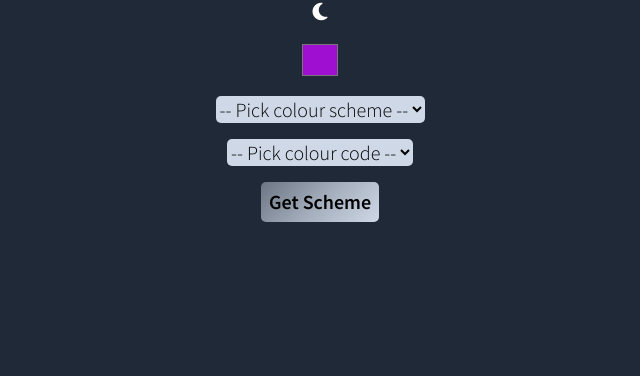
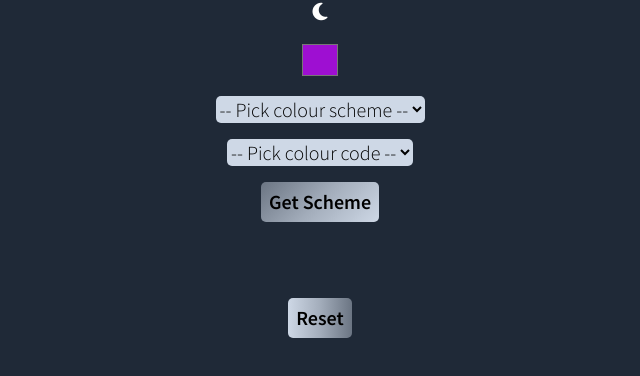
Before and after one commit to JoleneKearse/colour_scheme_generator, a plain HTML site: page index.html in a window 1280 px wide. Both pictures are taken after a click on the button "Get Scheme". Shown: the whole page, without its empty margins (320-960 px from the left). Drawn offline with Linux system fonts and the light colour scheme; no server answers.

Commit message:
Added reset btn

```diff
--- a/index.html
+++ b/index.html
@@ -44,6 +44,7 @@
         <button id="submit">Get Scheme</button>
     </form>
     <div id="scheme-display" class="container"></div>
+    <div id="resetBtnDisplay" class="container"></div>
     <script src="index.js"></script>
 </body>
 </html>
--- a/index.js
+++ b/index.js
@@ -30,6 +30,7 @@ document.querySelector(".theme-icon").addEventListener("click", () => {
 // variables
 const form = document.getElementById("form");
 const schemeDisplay = document.getElementById("scheme-display");
+const resetBtnDisplay = document.getElementById("resetBtnDisplay");
 let colorDiv;
 
 // functions
@@ -48,12 +49,24 @@ const addColorCode = (arr) => {
   colorDiv.appendChild(colorCode);
 };
 
-const addColorDisplayHsv = (arr) => {
-  colorDiv = document.createElement("div");
-  colorDiv.classList.add("color-display-divs");
-  colorDiv.style.backgroundColor = getHexCodesToDisplay(arr);
-  schemeDisplay.appendChild(colorDiv);
-  addColorCode(arr);
+const resetBtn = () => {
+  // create div and button
+  const refreshDiv = document.createElement("div");
+  refreshDiv.classList.add("refresh-btn-div");
+  resetBtnDisplay.appendChild(refreshDiv);
+  const refreshBtn = document.createElement("button");
+  refreshBtn.classList.add("resetBtn");
+  refreshBtn.setAttribute("id", "ResetBtn");
+  refreshBtn.setAttribute("type", "reset");
+  refreshBtn.setAttribute("title", "Click to generate a new scheme");
+  refreshBtn.setAttribute("onClick", "reloadPage()");
+  refreshBtn.textContent = "Reset";
+  refreshDiv.appendChild(refreshBtn);
+};
+
+const reloadPage = () => {
+  console.log("clicked");
+  window.location.reload();
 };
 
 form.addEventListener("submit", function (e) {
@@ -99,4 +112,5 @@ form.addEventListener("submit", function (e) {
           ColorsHexCodes.forEach((ele) => addColorDisplay(ele));
       }
     });
+  resetBtn();
 });
--- a/style.css
+++ b/style.css
@@ -88,7 +88,8 @@ select {
     min-height: 40vh;
 }
 
-.color-display-divs {
+.color-display-divs,
+.refresh-btn-div {
     display: grid;
     place-items: center;
     height: 20vh;
@@ -166,7 +167,8 @@ button {
     border-radius: .25em;
 }
 
-#submit {
+#submit,
+.resetBtn {
     padding: var(--gap-sm);
     font-weight: 600;
     background-image: linear-gradient(90deg, #CED8E6, #A3ADBB, #6B7583);
@@ -174,7 +176,9 @@ button {
 }
 
 #submit:focus,
-#submit:hover {
+#submit:hover,
+.resetBtn:focus,
+.resetBtn:hover {
     background-image: linear-gradient(135deg, #6B7583, #A3ADBB, #CED8E6);
 }
 
```
